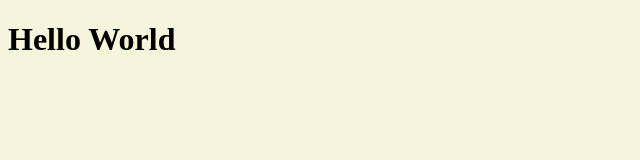
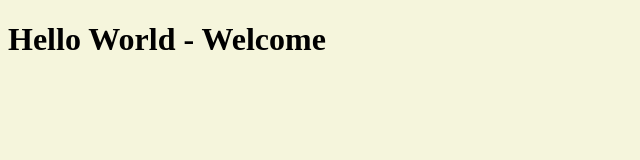
Before and after one commit to besalelukommu/gitHub, a plain HTML site: page index.html in a window 1280 px wide. Shown: the whole page, without its empty margins (0-640 px from the left). Drawn offline with Linux system fonts and the light colour scheme.

Commit message:
added welcome

```diff
--- a/index.html
+++ b/index.html
@@ -7,6 +7,6 @@
     <link rel="stylesheet" href="./styles.css">
 </head>
 <body>
-    <h1>Hello World</h1>
+    <h1>Hello World - Welcome </h1>
 </body>
 </html>
```
